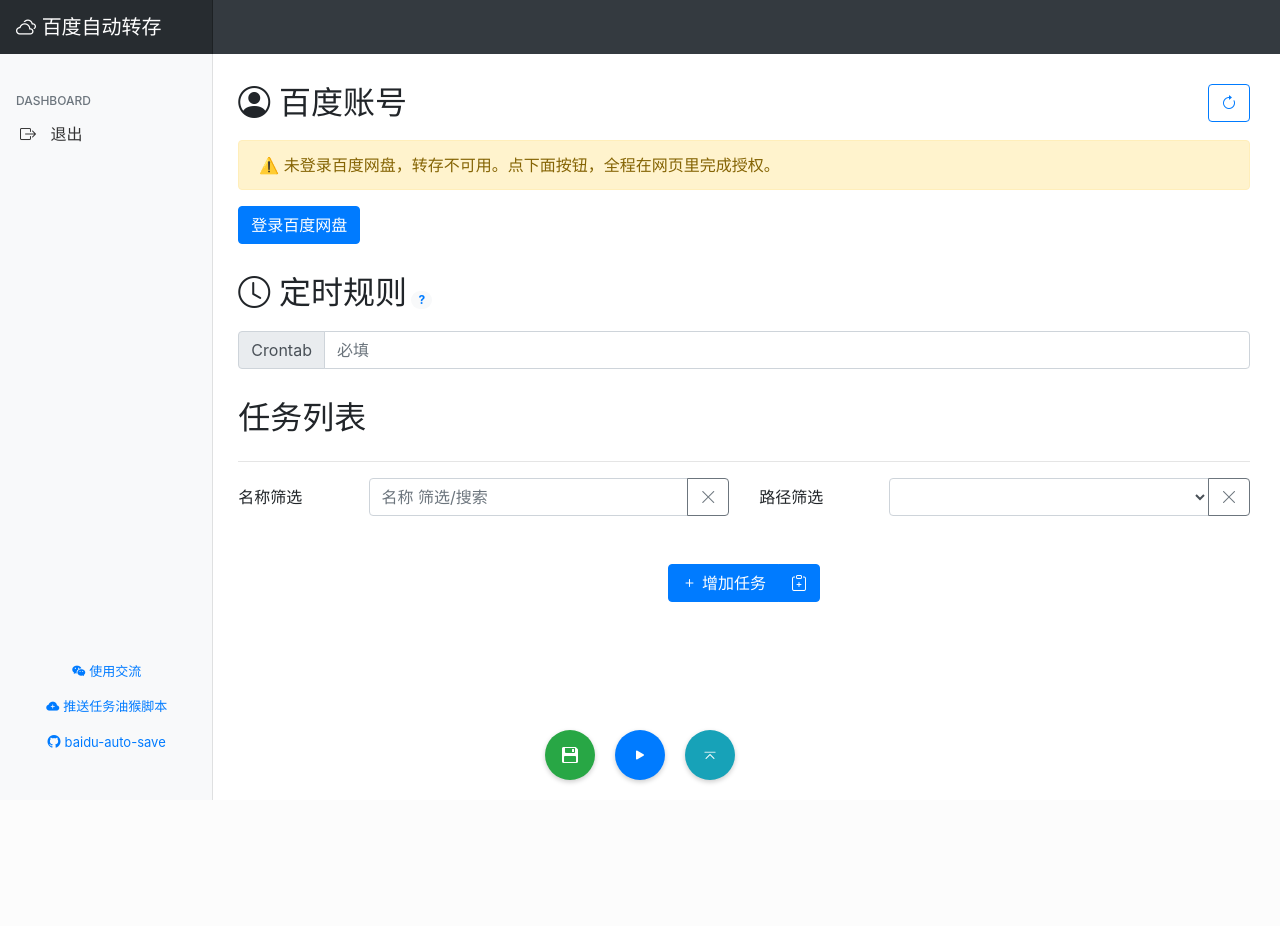
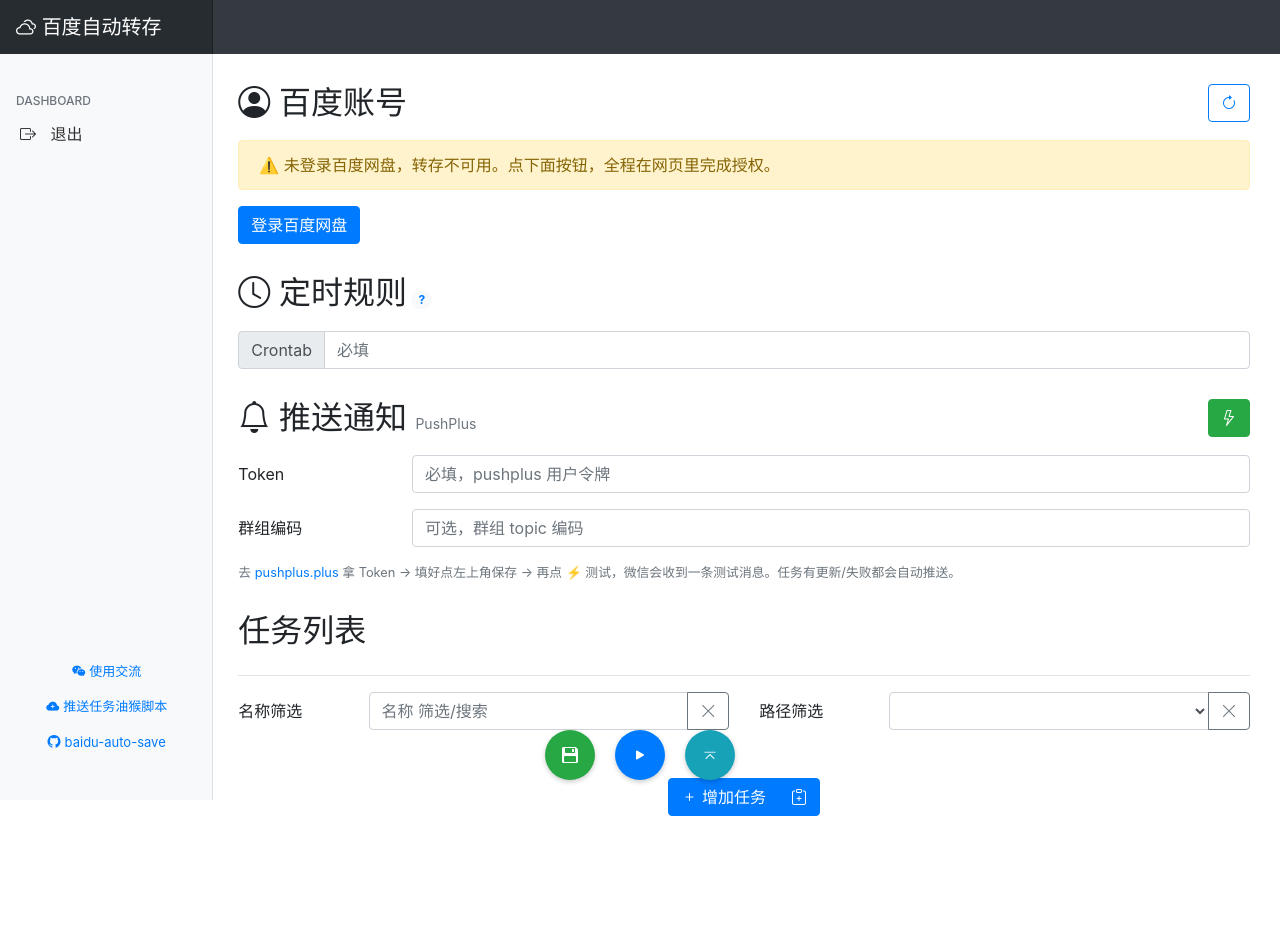
Before and after one commit to lijianbin2/baidu-auto-save, a Flask app: template app/templates/index.html in a window 1280 px wide. Before the commit the page ends 800 px from the top, so only its background shows below. Run offline with Flask 3, Linux system fonts and the light colour scheme; the template is opened without the code that fills it, so the values that code supplies are empty; parts of the project's set-up code (start-up, migrations or seed data) failed here and were passed over; some libraries are stand-ins or nearby versions.

Commit message:
feat: PushPlus 推送（专用配置卡 + 真实结果校验的测试按钮）

```diff
--- a/app/run.py
+++ b/app/run.py
@@ -18,6 +18,7 @@ from apscheduler.schedulers.background import BackgroundScheduler
 from apscheduler.triggers.cron import CronTrigger
 from datetime import timedelta
 import subprocess
+import requests
 import hashlib
 import logging
 import traceback
@@ -260,6 +261,35 @@ def bdpan_login():
     return jsonify({"success": True, "message": "登录成功", "nickname": ret.get("nickname", "")})
 
 
+@app.route("/test_push", methods=["POST"])
+def test_push():
+    if not is_login():
+        return jsonify({"success": False, "message": "未登录"})
+    cfg = dict(config_data.get("push_config") or {})
+    override = (request.json or {}).get("push_config") or {}
+    cfg.update({k: v for k, v in override.items() if v not in (None, "")})
+    token = (cfg.get("PUSH_PLUS_TOKEN") or "").strip()
+    if not token:
+        return jsonify({"success": False, "message": "请先填写 PushPlus Token"})
+    topic = (cfg.get("PUSH_PLUS_USER") or "").strip()
+    try:
+        r = requests.post(
+            "https://www.pushplus.plus/send",
+            json={
+                "token": token,
+                "title": "【百度自动转存】通知测试",
+                "content": "推送通道正常，之后有转存动态会推送到微信",
+                "topic": topic,
+                "template": "html",
+                "channel": "wechat",
+            },
+            timeout=20,
+        ).json()
+    except Exception as e:
+        return jsonify({"success": False, "message": f"请求失败：{e}"})
+    if r.get("code") == 200:
+        return jsonify({"success": True, "message": "测试消息已发送，请查收微信"})
+    return jsonify({"success": False, "message": f"推送失败：{r.get('msg', r)}"})
 @app.route("/bdpan_logout", methods=["POST"])
 def bdpan_logout():
     if not is_login():
--- a/app/templates/index.html
+++ b/app/templates/index.html
@@ -105,6 +105,29 @@
             </div>
 
           </div>
+
+            <div class="row title">
+              <div class="col-8">
+                <h2><i class="bi bi-bell"></i> 推送通知 <small class="text-muted" style="font-size:14px">PushPlus</small></h2>
+              </div>
+              <div class="col-4 text-right">
+                <button type="button" class="btn btn-success" @click="testPush()" title="发送测试消息"><i class="bi bi-lightning"></i></button>
+              </div>
+            </div>
+            <div class="form-group row" title="去 pushplus.plus 获取 Token，关注公众号绑定微信后推送到微信">
+              <label class="col-sm-2 col-form-label">Token</label>
+              <div class="col-sm-10">
+                <input type="text" class="form-control" v-model="formData.push_config.PUSH_PLUS_TOKEN" placeholder="必填，pushplus 用户令牌">
+              </div>
+            </div>
+            <div class="form-group row" title="可选：推送到指定群组，不填则只推给自己">
+              <label class="col-sm-2 col-form-label">群组编码</label>
+              <div class="col-sm-10">
+                <input type="text" class="form-control" v-model="formData.push_config.PUSH_PLUS_USER" placeholder="可选，群组 topic 编码">
+              </div>
+            </div>
+            <p class="text-muted small">去 <a href="https://www.pushplus.plus" target="_blank">pushplus.plus</a> 拿 Token → 填好点左上角保存 → 再点 ⚡ 测试，微信会收到一条测试消息。任务有更新/失败都会自动推送。</p>
+
 
           <div>
             <div class="row title">
@@ -548,6 +571,7 @@
                   this.taskDirs.push(parentDir);
               });
               this.newTask.addition = config_data.task_plugins_config_default;
+              if (!config_data.push_config) config_data.push_config = {};
               this.formData = config_data;
               setTimeout(() => {
                 this.configModified = false;
@@ -639,6 +663,13 @@
               this.showToast('登录请求失败', 'error');
               this.baiduLogin.loading = false;
             });
+        },
+        testPush() {
+          axios.post('/test_push', { push_config: this.formData.push_config })
+            .then(response => {
+              this.showToast(response.data.message, response.data.success ? 'success' : 'error');
+            })
+            .catch(() => { this.showToast('测试请求失败', 'error'); });
         },
         baiduLogout() {
           if (!confirm("确认退出百度网盘登录吗？转存将不可用。")) return;
```
